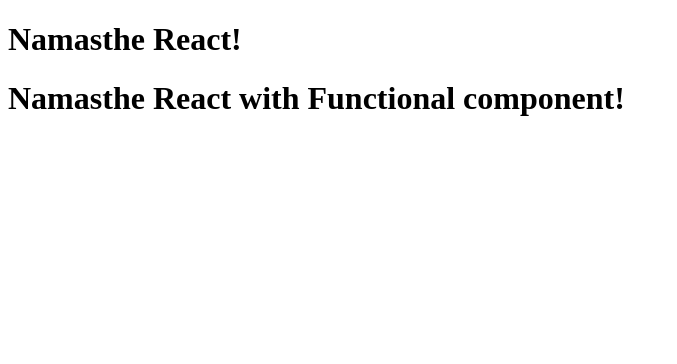
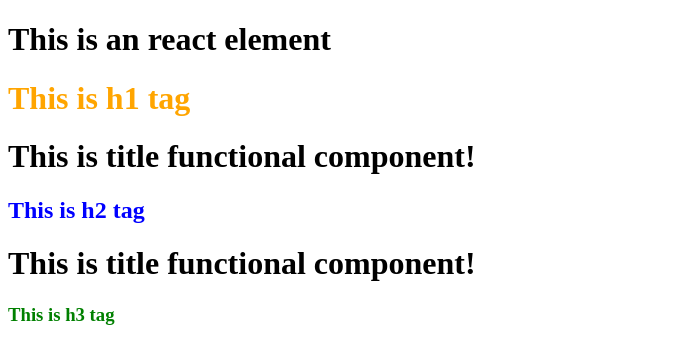
Before and after one commit to knamana/React-Learning, a React (Vite) app: page / in a window 1280 px wide. Shown: the top 364 px of the page, without its empty margins (0-677 px from the left). Built offline with nearby package versions, Linux system fonts and the light colour scheme.

Commit message:
completes Assignment-3 part-1

```diff
--- a/App.js
+++ b/App.js
@@ -1,19 +1,71 @@
 import React from "react";
 import ReactDOM from "react-dom/client";
 
-// React component
-const Title = () => (
-    <h1>Namasthe React!</h1>
-);
+// Using React.createElement
+// const header = React.createElement("div",
+//     {class: "title"},
+//     [
+//         React.createElement("h1",
+//         {},
+//         "Hello from H1 tag!"
+//         ), React.createElement("h2",
+//         {},
+//         "Hello from H2 tag!"
+//         ), React.createElement("h3",
+//         {},
+//         "Hello from H3 tag!"
+//         )
+//     ]
+// );
 
-const HeadingComponent = () => (
-    <div>
-        <Title />
-        <h1>Namasthe React with Functional component!</h1>
-    </div>
-);
+// Using JSX
+// const header = (
+//     <div className="title">
+//         <h1>Hello from H1 tag!</h1>
+//         <h2>Hello from H2 tag!</h2>
+//         <h3>Hello from H3 tag!</h3>
+//     </div>
+// );
 
+// using Functional component
+// const HeaderComponent = () => {
+//     return (
+//         <div className="title">
+//             <h1>Hello from H1 tag!</h1>
+//             <h2>Hello from H2 tag!</h2>
+//             <h3>Hello from H3 tag!</h3>
+//         </div>
+//     );
+// };
+
+// Compositional component
+// const AnotherComponent = () => (
+//     <div>
+//         <HeaderComponent/>
+//         <h1>This is another component!</h1>
+//     </div>
+// );
+
+// `{TitleComponent}` vs `{<TitleComponent/>}` vs `{<TitleComponent></TitleComponent>}` in JSX.
+const element = <h1>This is an react element</h1>
+
+const TitleFnComponent = () => {
+    return <h1>This is title functional component!</h1>;
+};
+
+const HeaderComponent = () => {
+    return(
+        <div className="Title" key="title">
+            {element}
+            <h1 style={{color: "orange"}}>This is h1 tag</h1>
+            <TitleFnComponent/>
+            <h2 style={{color: "blue"}}>This is h2 tag</h2>
+            <TitleFnComponent></TitleFnComponent>
+            <h3 style={{color: "green"}}>This is h3 tag</h3>
+        </div>
+    );
+};
 const root = ReactDOM.createRoot(document.getElementById("root"));
 
 // rendering the component
-root.render(<HeadingComponent />);
+root.render(<HeaderComponent/>);
```
